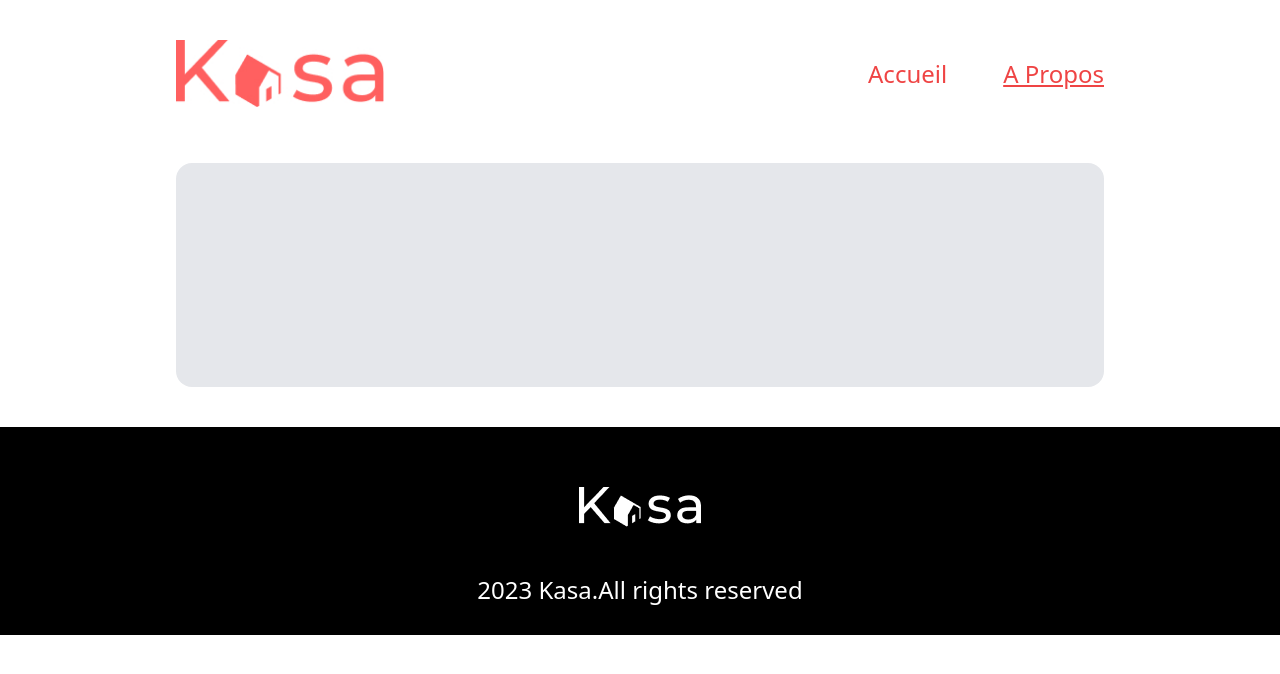
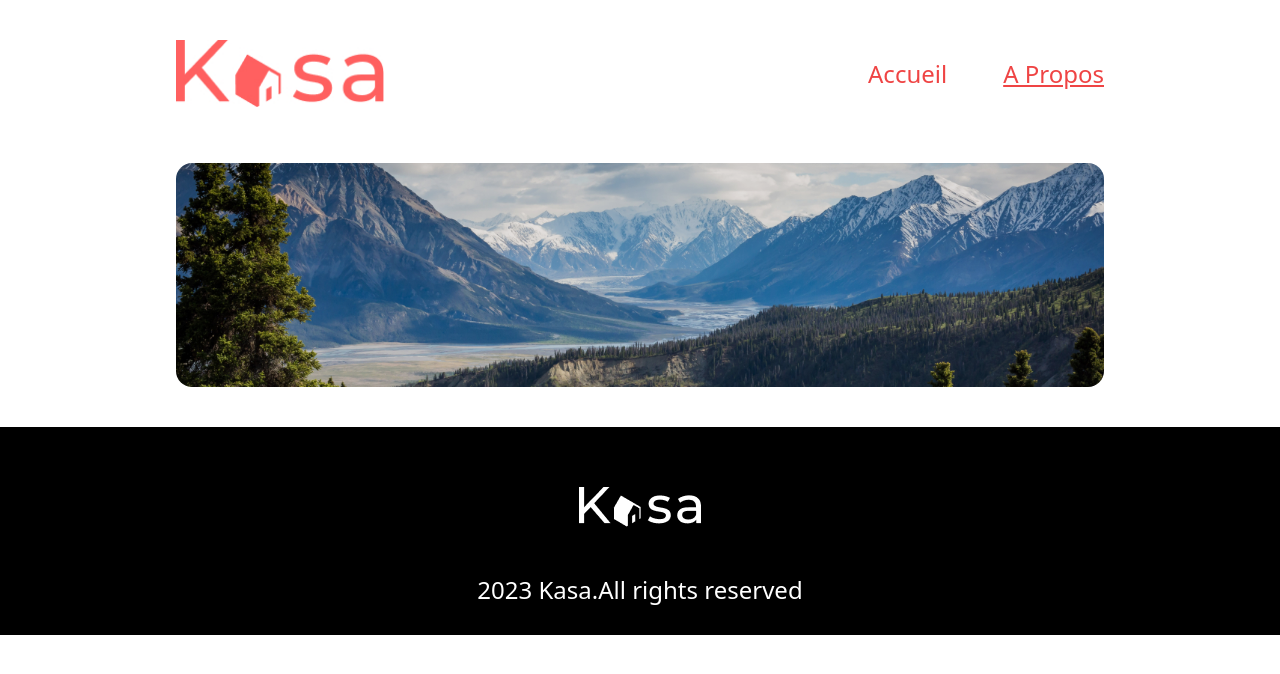
Before and after one commit to Manidoux41/newblog-react, a React (Create React App) app: page /about in a window 1280 px wide. Shown: the top 674 px of the page. Built offline with nearby package versions, Linux system fonts and the light colour scheme.

Commit message:
add image Banner

```diff
--- a/src/components/Banner/Banner.jsx
+++ b/src/components/Banner/Banner.jsx
@@ -1,10 +1,13 @@
-function Banner({title}) {
-
+function Banner({ title,bannerImg }) {
+  const bannerImageUrl = bannerImg;
   return (
-    <div className='h-28 rounded-2xl bg-gray-200 overflow-hidden flex justify-center items-center sm:h-56'>
-      <h2 className='absolute text-black text-4xl'>{title}</h2>
+    <div
+      className="h-28 rounded-2xl bg-gray-200 overflow-hidden flex justify-center items-center brightness-90 bg-no-repeat bg-center bg-cover sm:h-56"
+      style={{ backgroundImage: `url(${bannerImageUrl})` }}
+    >
+      <h2 className="absolute text-white text-4xl">{title}</h2>
     </div>
-  )
+  );
 }
 
-export default Banner
+export default Banner;
--- a/src/pages/About.jsx
+++ b/src/pages/About.jsx
@@ -1,10 +1,11 @@
 import React from 'react'
 import Banner from '../components/Banner/Banner'
+import Image from '../assets/bannerImage-2.jpg';
 
 function About({title}) {
   return (
     <div className='sm:mx-44'>
-      <Banner title=''/>
+      <Banner title='' bannerImg={Image}/>
     </div>
   )
 }
--- a/src/pages/Home.jsx
+++ b/src/pages/Home.jsx
@@ -1,6 +1,8 @@
 import { useEffect, useState } from 'react'
 import Banner from '../components/Banner/Banner'
 import Cards from '../components/Cards/Cards'
+import Image from '../assets/bannerImage-1.jpg';
+
 
 function Home() {
   const [bannerTitle, setBannerTitle] = useState('')
@@ -10,7 +12,7 @@ function Home() {
 
   return (
     <div className='sm:mx-44'>
-      <Banner title={bannerTitle}/>
+      <Banner title={bannerTitle} bannerImg={Image}/>
       <Cards />
     </div>
   )
```
Also changed, not shown: src/assets/bannerImage-1.jpg (added), src/assets/bannerImage-2.jpg (added).
